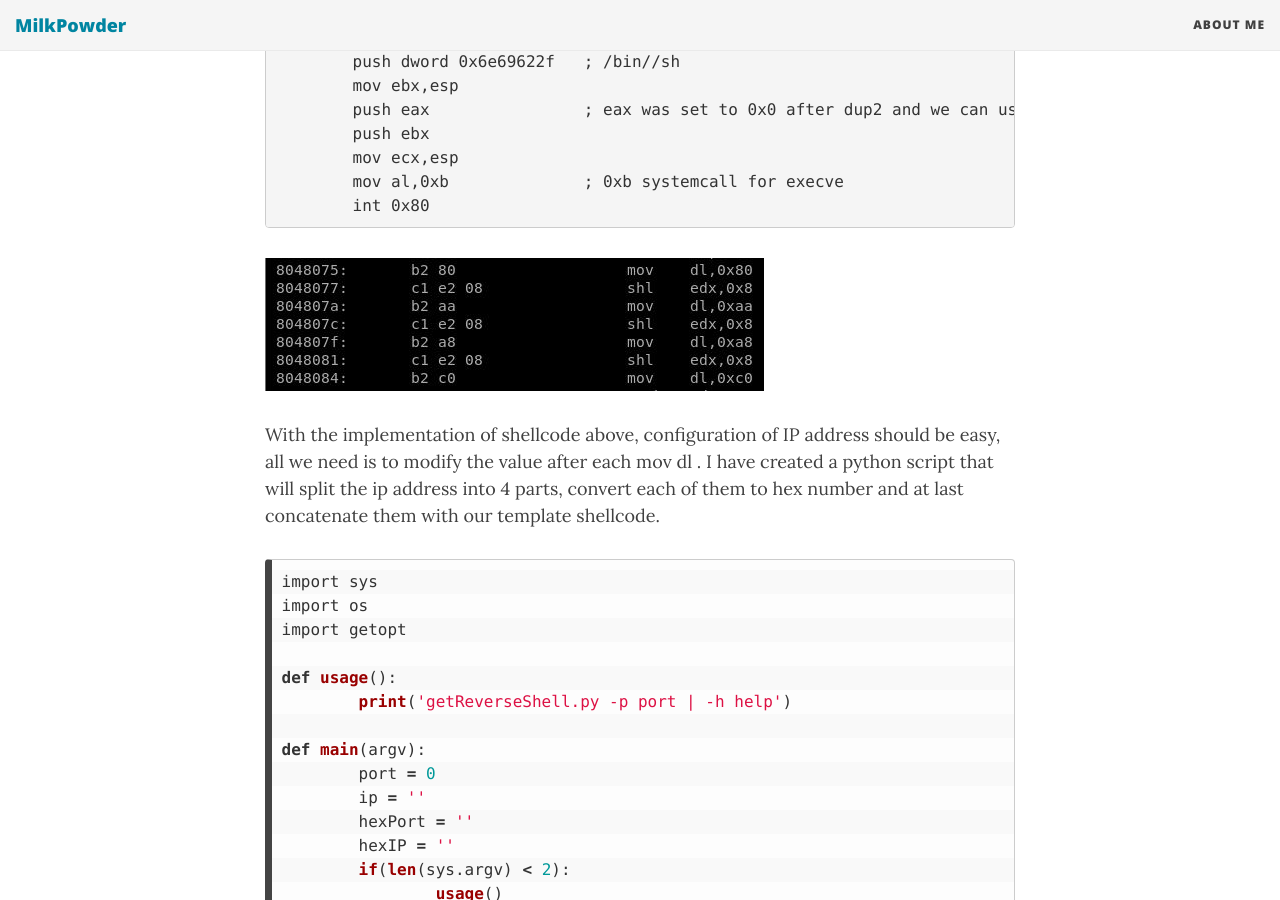
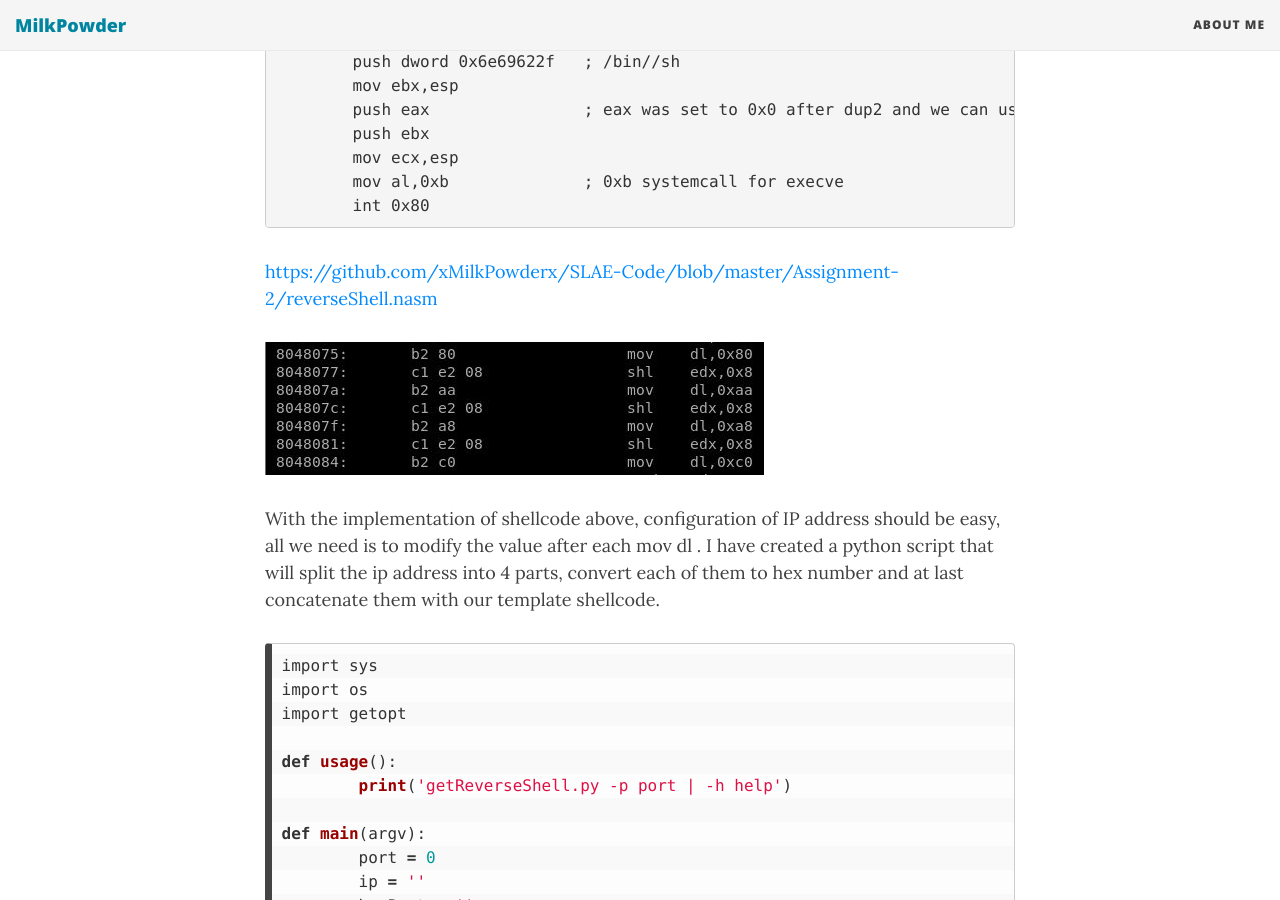
Before and after one commit to xMilkPowderx/xMilkPowderx.github.io, a Jekyll site: the page built from _posts/2019-06-11-SLAEEX2.md, in a window 1280 px wide and 900 px high, scrolled down 7123 px. Built offline with Jekyll 4.4.1, drawn with Linux system fonts in a browser that asks for light colours; nearby versions of some CDN libraries; some of the changed text lies outside the part shown.

Commit message:
SLAE-Ex1

````diff
--- a/_posts/2019-06-11-SLAEEX2.md
+++ b/_posts/2019-06-11-SLAEEX2.md
@@ -226,6 +226,7 @@
 	mov al,0xb		; 0xb systemcall for execve
 	int 0x80
 ```
+<https://github.com/xMilkPowderx/SLAE-Code/blob/master/Assignment-2/reverseShell.nasm>
 
 <img class="image image--xl" src="https://raw.githubusercontent.com/xMilkPowderx/xMilkPowderx.github.io/master/assets/images/SLAE/Ex2-3.JPG"/>
 
@@ -337,6 +338,8 @@
 if __name__ == '__main__':
 	main(sys.argv[1:])
 ```
+<https://github.com/xMilkPowderx/SLAE-Code/blob/master/Assignment-2/genReverseShell.py>
+
 
 And Voilà, all done, though the shellcode length is longer than expected, at least it do the job.
 <img class="image image--xl" src="https://raw.githubusercontent.com/xMilkPowderx/xMilkPowderx.github.io/master/assets/images/SLAE/Ex2-4.JPG"/>
````
